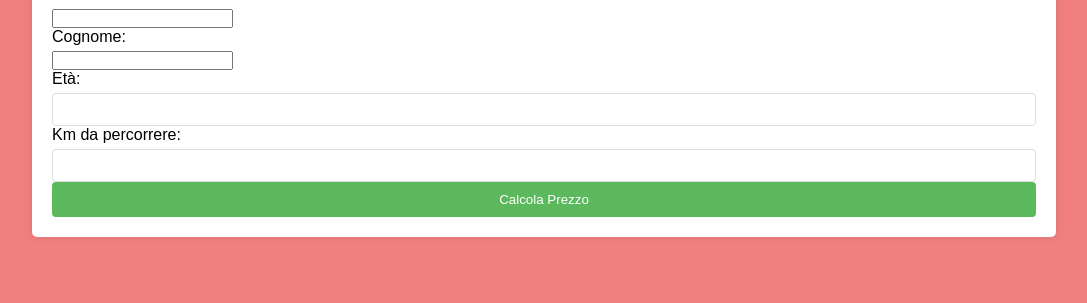
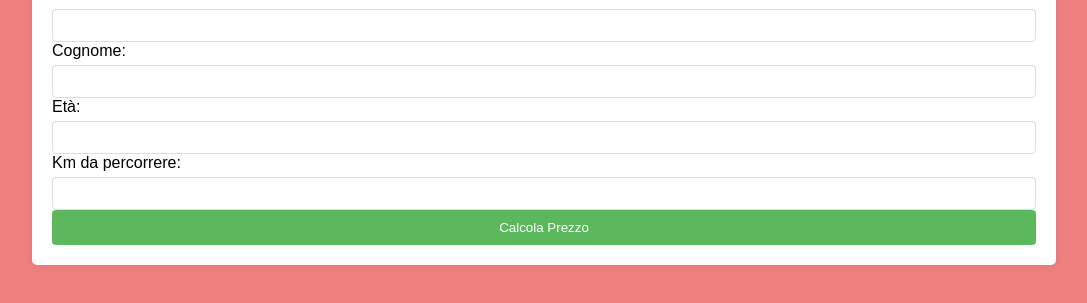
Before and after one commit to surefire-hu/js-biglietto-treno-form, a plain HTML site: page index.html in a window 1280 px wide. Shown: the part 241-544 px from the top of the page, without its empty margins (96-1183 px from the left). Drawn offline with Linux system fonts and the light colour scheme.

Commit message:
form text css change

```diff
--- a/css/style.css
+++ b/css/style.css
@@ -54,6 +54,13 @@ input[type="number"] {
     border-radius: 4px;
 }
 
+input[type="text"] {
+    width: 100%;
+    padding: 8px;
+    border: 1px solid #ddd;
+    border-radius: 4px;
+}
+
 button {
     display: block;
     width: 100%;
```
